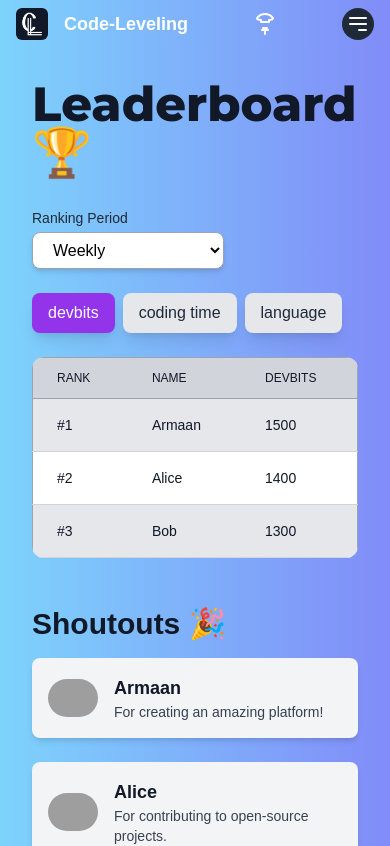
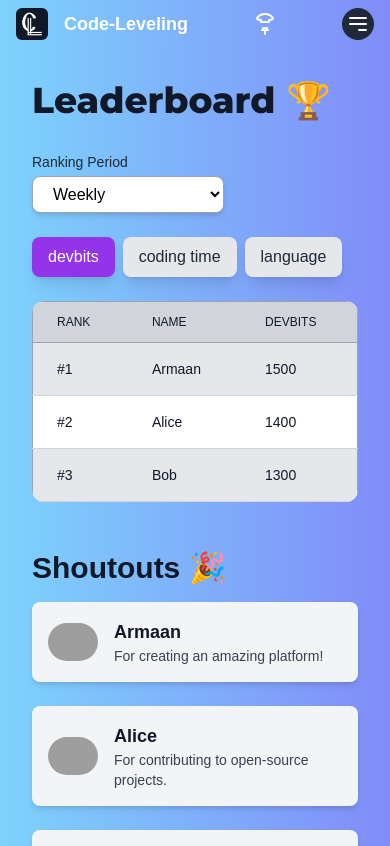
Before and after one commit to 0Armaan025/code-leveling, a Next.js app: page /leaderboard in a window 390 px wide. Shown: the top 846 px of the page. Built offline with nearby package versions, Linux system fonts and the light colour scheme; grey boxes are pictures that could not be loaded; a web font is replaced by a local one.

Commit message:
fix: adjust heading size for better responsiveness on leaderboard page

```diff
--- a/src/app/leaderboard/page.tsx
+++ b/src/app/leaderboard/page.tsx
@@ -28,7 +28,7 @@ const LeaderboardPage = () => {
 
     return (
         <div className="leaderboardPage min-h-screen p-8 dark:bg-black bg-gradient-to-r from-sky-300 to-indigo-400 dark:from-gray-900 dark:to-gray-800">
-            <h1 className="text-5xl font-extrabold mb-8 text-gray-900 dark:text-transparent dark:bg-clip-text dark:bg-gradient-to-r dark:from-purple-400 dark:to-pink-500" style={{ fontFamily: "Montserrat, serif" }}>
+            <h1 className="md:text-5xl text-4xl font-extrabold mb-8 text-gray-900 dark:text-transparent dark:bg-clip-text dark:bg-gradient-to-r dark:from-purple-400 dark:to-pink-500" style={{ fontFamily: "Montserrat, serif" }}>
                 Leaderboard 🏆
             </h1>
 
```
